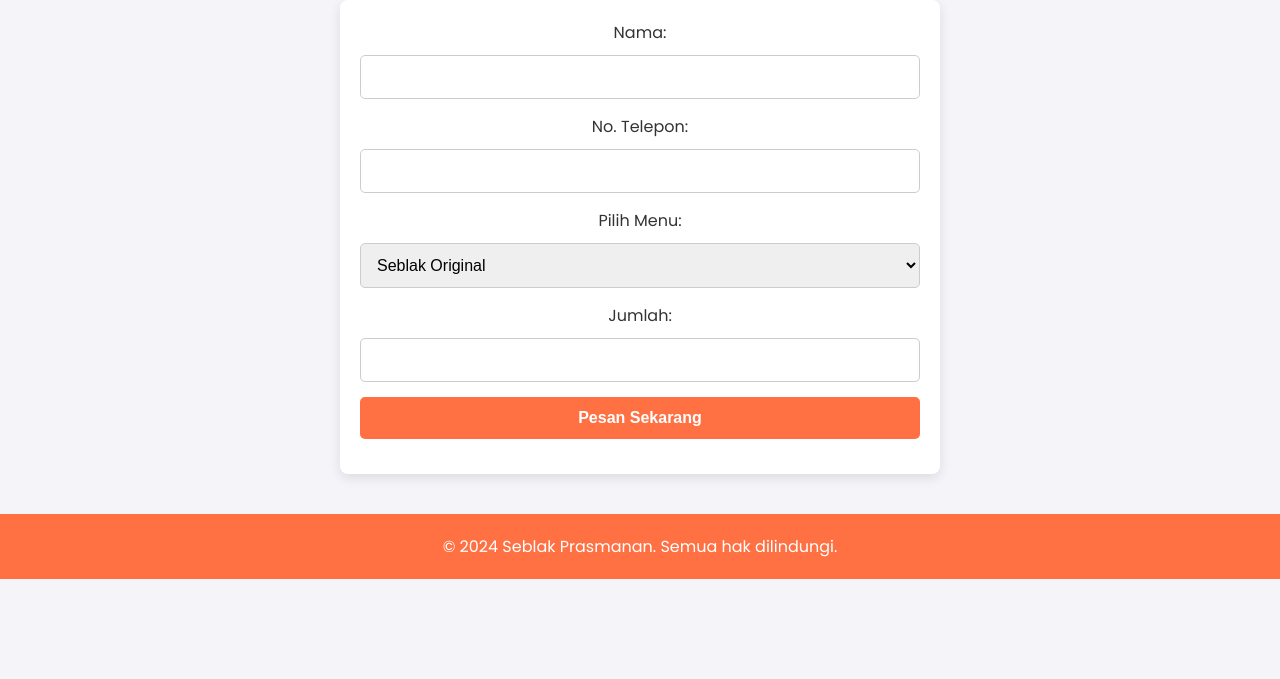
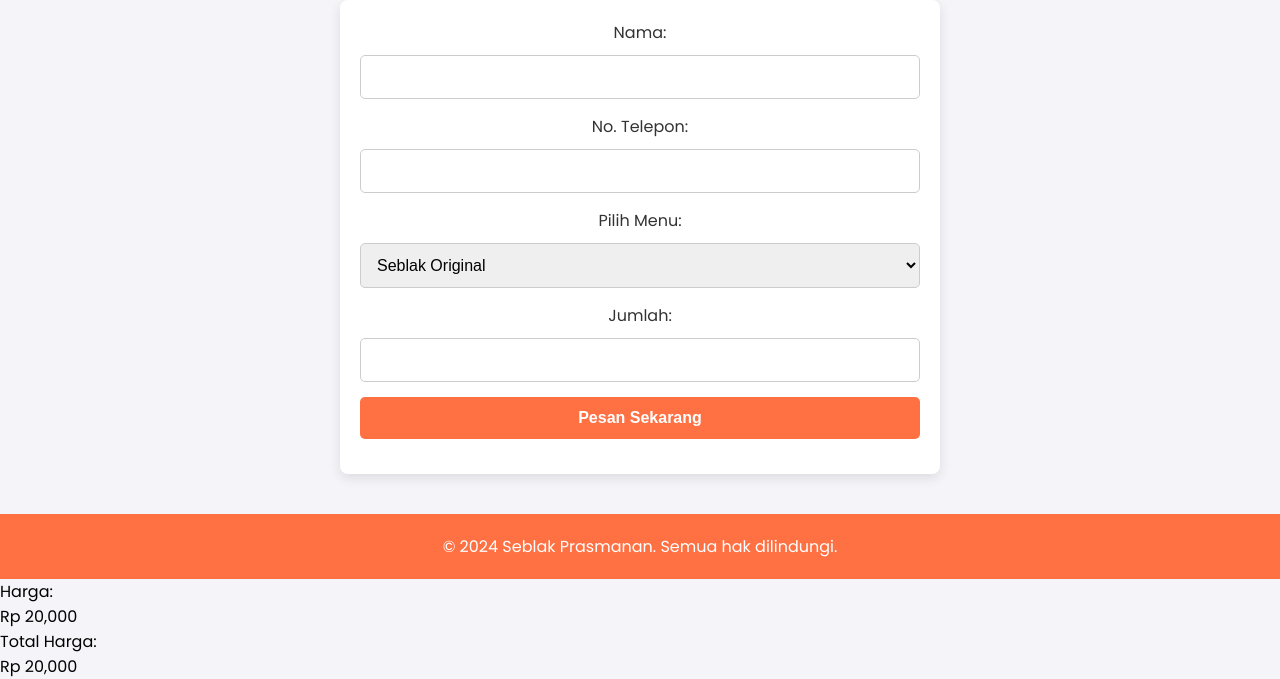
Before and after one commit to Santoboz/Santoboz.github.io, a plain HTML site: page order.html in a window 1280 px wide. Shown: the part 344-1023 px from the top of the page. Before the commit the page ends 923 px from the top, so only its background shows below. Drawn offline with Linux system fonts and the light colour scheme.

Commit message:
Update order.html

```diff
--- a/order.html
+++ b/order.html
@@ -59,7 +59,13 @@
             <p>&copy; 2024 Seblak Prasmanan. Semua hak dilindungi.</p>
         </div>
     </footer>
+<label for="price">Harga:</label>
+<p id="price">Rp 20,000</p> <!-- Menampilkan harga dinamis -->
 
+<label for="total">Total Harga:</label>
+<p id="total">Rp 20,000</p> <!-- Menampilkan total harga -->
+
+<script src="script.js"></script>
     <script src="script.js"></script>
 </body>
 </html>
```
